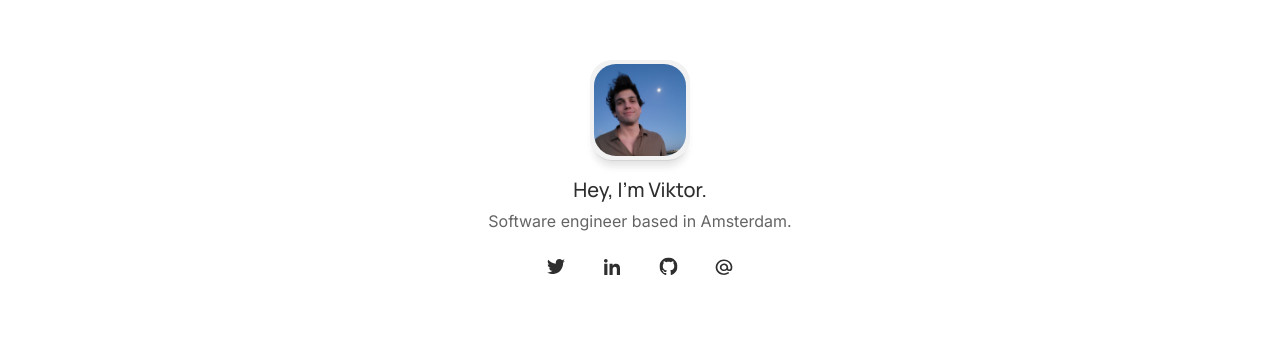
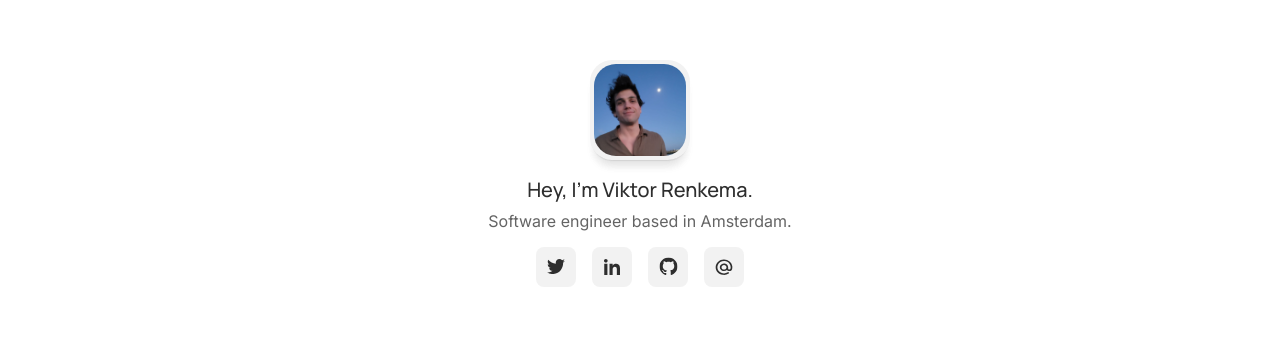
Before and after one commit to viktorrenkema/portfolio-july-2023, a Next.js app: page / in a window 1280 px wide. Shown: the part 227-564 px from the top of the page. Built offline with nearby package versions, Linux system fonts and the light colour scheme.

Commit message:
Gradient improvements

```diff
--- a/components/headline.tsx
+++ b/components/headline.tsx
@@ -27,6 +27,7 @@ export const Gradient = styled(motion.div)`
   background-size: contain;
   position: absolute;
   z-index: -1;
+  top: -110px;
 
   @media ${device.tablet} {
     width: 150vw;
@@ -85,7 +86,7 @@ export default function Headline() {
           initial="initial"
           transition={{ duration: 0.75, delay: 0.25 }}
         >
-          Hey, I'm Viktor.
+          Hey, I'm Viktor Renkema.
         </StyledH1>
         <Paragraph
           animate="show"
--- a/components/social-button.tsx
+++ b/components/social-button.tsx
@@ -52,7 +52,7 @@ export default function SocialButton({ text, url }: Props) {
   const buttonVariants = {
     default: {
       background:
-        "linear-gradient(0deg, rgb(242, 242, 242/0%) 0%, rgb(242, 242, 242/0%) 100%)",
+        "linear-gradient(0deg, rgb(242, 242, 242) 0%, rgb(242, 242, 242) 100%)",
       opacity: 1,
       transform: "scale(1)",
       boxShadow:
--- a/pages/index.tsx
+++ b/pages/index.tsx
@@ -106,7 +106,7 @@ export default function Home() {
             firstDescription="I built Invoicer in Q1 2023 with the aim of building a full product
           that will at least get a single (symbolic) Euro in revenue."
             link="https://invoicer.studio"
-            asset="/images/projects/invoicer-full.png"
+            asset="/images/projects/invoicer.png"
             alt="A screenshot of invoicer.studio, my invoice generator project"
             linkText="Visit invoicer.studio"
           />
```
Also changed, not shown: public/images/projects/invoicer-full.png (deleted), public/images/projects/invoicer.png.
